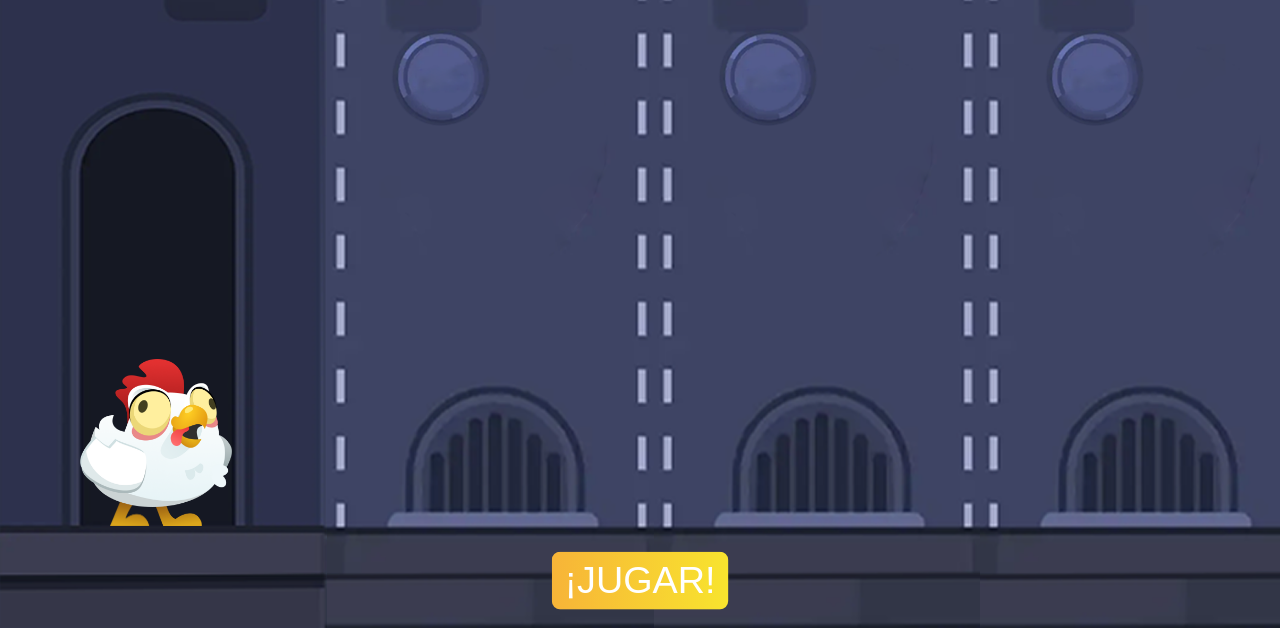
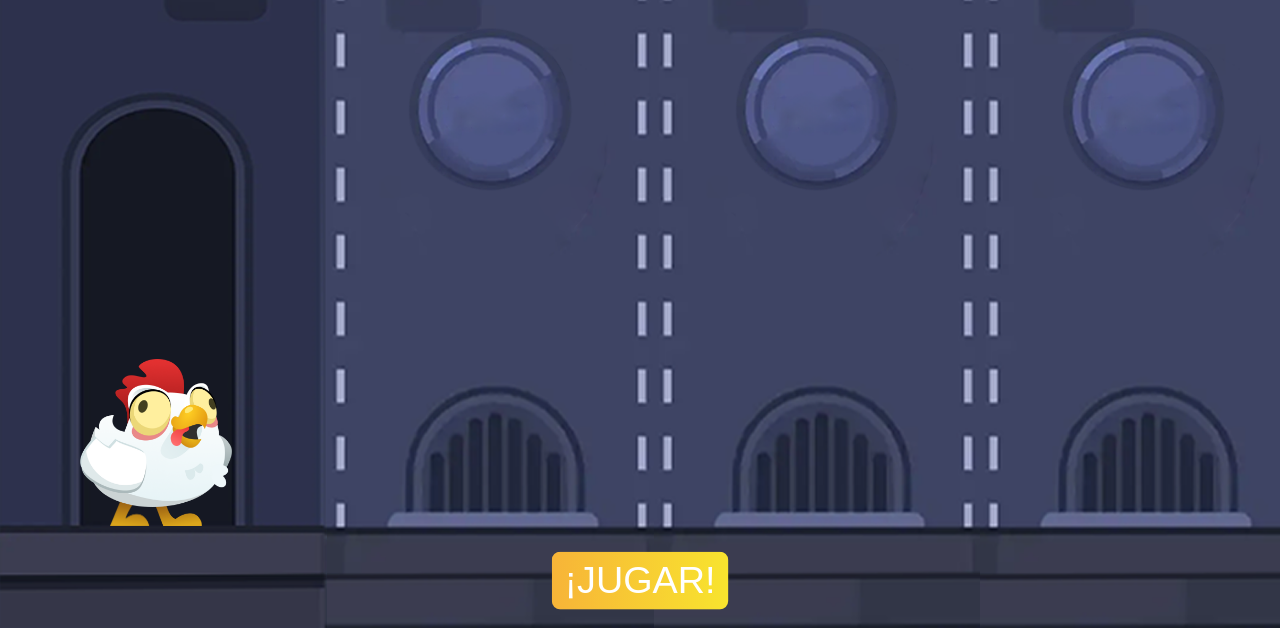
Before and after one commit to DimaYankovskiy/online-site, a plain HTML site: page index.html in a window 1280 px wide. Shown: the part 172-800 px from the top of the page. Drawn offline with Linux system fonts and the light colour scheme; a web font is replaced by a local one.

Commit message:
Update site

```diff
--- a/main.css
+++ b/main.css
@@ -30,18 +30,15 @@ body {
     position: absolute;
     top: 25%;
     left: 50%;
-    width: 60%;
-    will-change: transform;
-    transform: translate3d(-50%, 0, 0);
-    perspective: 1000px;
+    width: 50%;
+    transform: translate(-50%);
 }
 
 .circle-container img {
-    width: 50%;
+    width: 100%;
     position: relative;
     transform-origin: center center;
     transition: transform 0.5s ease-out;
-    will-change: transform;
 }
 
 .multiplier {
```
